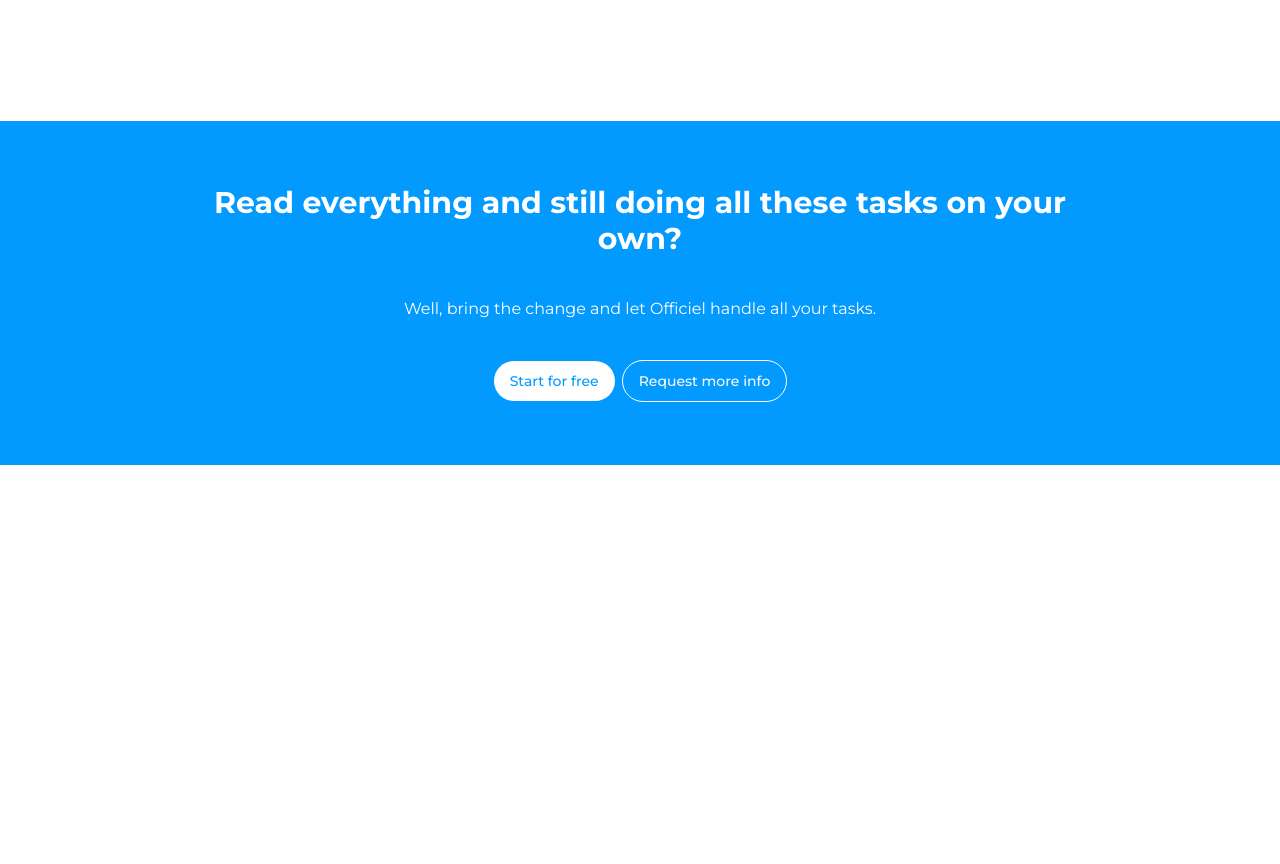
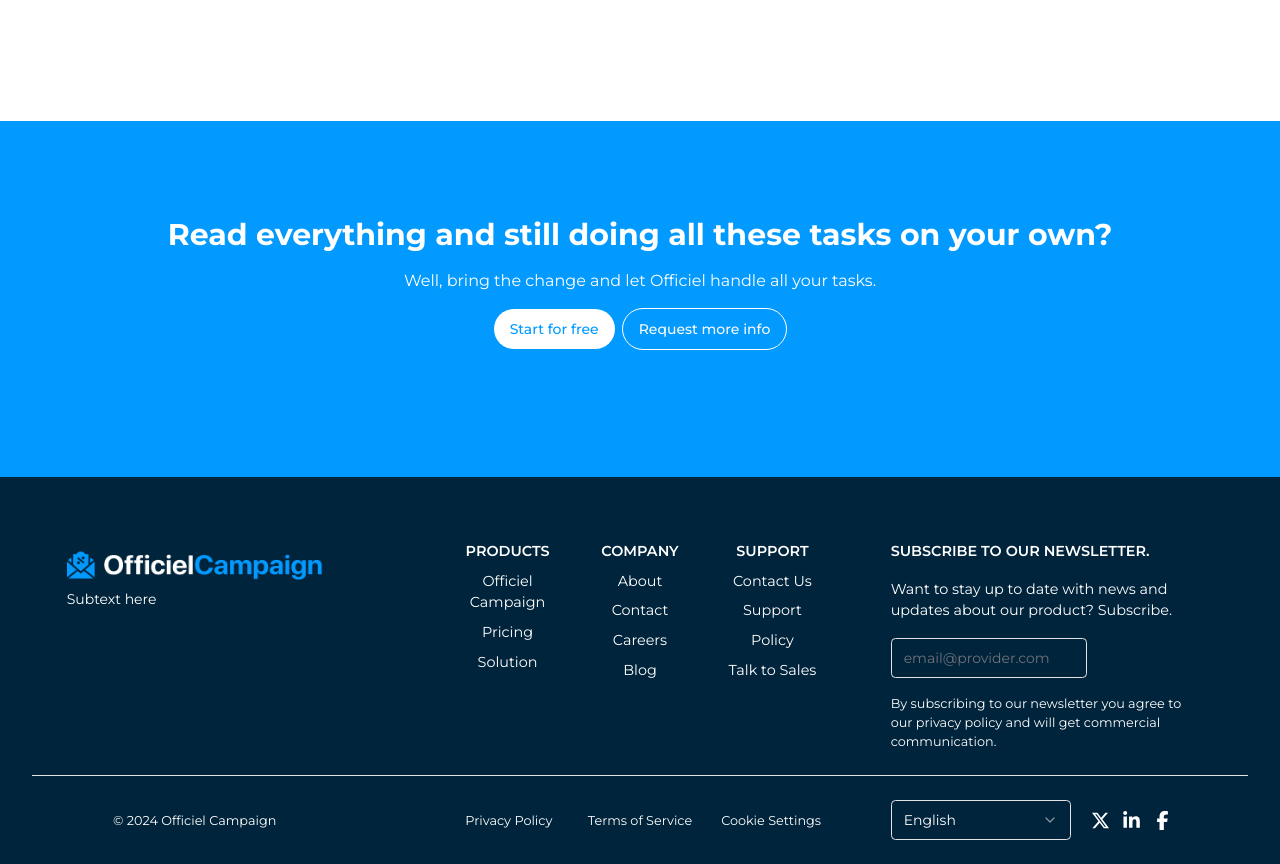
Before and after one commit to rutunjofficiel/campaigns, a Next.js app: page / in a window 1280 px wide. Shown: the part 4380-5244 px from the top of the page. Before the commit the page ends 4845 px from the top, so only its background shows below. Built offline with nearby package versions, Linux system fonts and the light colour scheme.

Commit message:
feat: add footer

```diff
--- a/app/page.js
+++ b/app/page.js
@@ -5,6 +5,7 @@
 import VideoSection from "@/components/(videoSection)/videoSection";
 import CtaBottom from "@/components/cta-bottom";
 import FeaturesChecklist from "@/components/featuresChecklist";
+import Footer from "@/components/footer";
 import Hero from "@/components/hero";
 import Navbar from "@/components/navbar";
 
@@ -25,8 +26,10 @@
         </div>
         <Benefits />
       </div>
-      <div className="relative mt-24 w-full bg-[#029AFF] py-16 ">
+      <div className="mt-24 flex w-full flex-col gap-8 bg-[#029AFF]">
         <CtaBottom />
+
+        <Footer />
       </div>
     </div>
   );
--- a/components/cta-bottom.jsx
+++ b/components/cta-bottom.jsx
@@ -2,9 +2,9 @@
 
 export default function CtaBottom() {
   return (
-    <section className="container flex max-w-[64rem] flex-col items-center gap-10 text-center text-white">
+    <section className="container flex max-w-[64rem] flex-col items-center gap-10 py-24 text-center text-white">
       <div className="sm:gap-8 flex flex-col items-center justify-center gap-12">
-        <div className="sm:gap-4 container flex max-w-[64rem] flex-col items-center gap-10   text-center">
+        <div className=" lg:gap-10   flex max-w-[64rem] flex-col items-center gap-4   text-center">
           <h1 className="text-3xl font-bold">
             Read everything and still doing all these tasks on your own?
           </h1>
--- /dev/null
+++ b/components/footer.jsx
@@ -0,0 +1,119 @@
+import Image from "next/image";
+import Link from "next/link";
+import logo from "../public/images/logo.png";
+import { FaXTwitter, FaFacebookF, FaLinkedinIn } from "react-icons/fa6";
+
+import { Input } from "./ui/input";
+import { Separator } from "./ui/separator";
+import {
+  Select,
+  SelectContent,
+  SelectGroup,
+  SelectItem,
+  SelectLabel,
+  SelectTrigger,
+  SelectValue,
+} from "@/components/ui/select";
+export default function Footer() {
+  return (
+    <footer className="bg-[#00243B] py-16 pb-6">
+      <div className="m-auto flex flex-col gap-6">
+        <div className=" grid grid-cols-1 gap-14 text-center md:grid-cols-3">
+          <div className="mx-auto flex  flex-col items-center md:block">
+            <div className="lg:m-0 relative  h-12 w-64">
+              <Image
+                fill={true}
+                quality={100}
+                style={{
+                  objectFit: "contain",
+                }}
+                sizes="(max-width: 768px) 60vw, (max-width: 1200px) 40vw, 33vw"
+                src={logo}
+                alt="logo"
+              />
+            </div>
+            <p className=" w-fit text-[14px] text-white">Subtext here</p>
+          </div>
+          <div className="grid grid-cols-2 gap-2 md:grid-cols-3">
+            <div className="flex flex-col gap-2 text-[0.9rem] text-white">
+              <h1 className=" font-semibold uppercase">Products</h1>
+              <Link className="" href="#">
+                Officiel Campaign
+              </Link>
+              <Link className="" href="#">
+                Pricing
+              </Link>
+              <Link className="" href="#">
+                Solution
+              </Link>
+            </div>
+            <div className="flex flex-col gap-2 text-[0.9rem] text-white">
+              <h1 className=" font-semibold uppercase">Company</h1>
+              <Link href="#">About</Link>
+              <Link href="#">Contact</Link>
+              <Link href="#">Careers</Link>
+              <Link href="#">Blog</Link>
+            </div>
+            <div className="col-span-2 flex flex-col gap-2 text-[0.9rem] text-white md:col-span-1">
+              <h1 className=" font-semibold uppercase">Support</h1>
+              <Link href="#">Contact Us</Link>
+              <Link href="#">Support</Link>
+              <Link href="#">Policy</Link>
+              <Link href="#">Talk to Sales</Link>
+            </div>
+          </div>
+          <div className="flex flex-col gap-4 text-[0.9rem] text-white md:w-[80%]  md:items-start md:text-start">
+            <h1 className=" font-semibold uppercase">
+              Subscribe to our newsletter.
+            </h1>
+            <p>
+              Want to stay up to date with news and updates about our product?
+              Subscribe.
+            </p>
+            <div>
+              <Input
+                className="m-auto w-fit bg-transparent "
+                placeholder="email@provider.com"
+              />
+            </div>
+            <p className="text-[0.8rem]">
+              By subscribing to our newsletter you agree to our privacy policy
+              and will get commercial communication.
+            </p>
+          </div>
+        </div>
+        <Separator className="m-auto w-[95%]" />
+        <div className="grid grid-cols-1 items-center gap-14 text-center text-[0.8rem] text-white md:grid-cols-3">
+          <p>© 2024 Officiel Campaign</p>
+
+          <div className="grid grid-cols-2 gap-1 md:grid-cols-3">
+            <p>Privacy Policy</p>
+            <p>Terms of Service</p>
+            <p>Cookie Settings</p>
+          </div>
+          <div className=" flex flex-row items-center gap-5">
+            <Select defaultValue="english" className="bg-transparent">
+              <SelectTrigger className="w-[180px]">
+                <SelectValue placeholder="Select a fruit" />
+              </SelectTrigger>
+              <SelectContent>
+                <SelectGroup>
+                  <SelectItem value="english">English</SelectItem>
+                  <SelectItem value="hindi">Hindi</SelectItem>
+                  <SelectItem value="arabic">Arabic</SelectItem>
+                  <SelectItem value="german">German</SelectItem>
+                  <SelectItem value="spanish">Spanish</SelectItem>
+                </SelectGroup>
+              </SelectContent>
+            </Select>
+            <div className="flex flex-row items-end gap-3">
+              <FaXTwitter size={19} />
+              <FaLinkedinIn size={19} />
+              <FaFacebookF size={19} />
+            </div>
+          </div>
+        </div>
+      </div>
+    </footer>
+  );
+}
--- a/components/navbar.jsx
+++ b/components/navbar.jsx
@@ -10,7 +10,7 @@
   return (
     <header>
       <nav
-        className={`${navHidden ? "rounded-[2rem]" : "rounded-[2rem]"} lg:px-4 lg:py-4 lg:mt-4 m-auto mt-2 flex w-[85%] flex-col items-center justify-between rounded-full bg-[#00243B] px-4 text-lg text-gray-700 md:max-w-[64rem] md:flex-row md:justify-between md:gap-3 `}
+        className={`${navHidden ? "rounded-[2rem]" : "rounded-[2rem]"} lg:px-4 lg:py-4 lg:mt-4 m-auto mt-2 flex w-[85%] flex-col items-center justify-between rounded-full bg-[#00243B] px-4 text-lg text-gray-700 md:max-w-[64rem] md:flex-row md:justify-between md:gap-3`}
       >
         <div className="flex w-full flex-row items-center justify-between md:w-fit">
           <Link href="#">
--- /dev/null
+++ b/components/ui/select.jsx
@@ -0,0 +1,149 @@
+"use client";
+
+import * as React from "react";
+import * as SelectPrimitive from "@radix-ui/react-select";
+import { Check, ChevronDown, ChevronUp } from "lucide-react";
+
+import { cn } from "@/lib/utils";
+
+const Select = SelectPrimitive.Root;
+
+const SelectGroup = SelectPrimitive.Group;
+
+const SelectValue = SelectPrimitive.Value;
+
+const SelectTrigger = React.forwardRef(
+  ({ className, children, ...props }, ref) => (
+    <SelectPrimitive.Trigger
+      ref={ref}
+      className={cn(
+        "flex h-10 w-full items-center justify-between rounded-md border border-input   px-3 py-2 text-sm ring-offset-background placeholder:text-muted-foreground focus:outline-none focus:ring-2 focus:ring-ring focus:ring-offset-2 disabled:cursor-not-allowed disabled:opacity-50 [&>span]:line-clamp-1",
+        className,
+      )}
+      {...props}
+    >
+      {children}
+      <SelectPrimitive.Icon asChild>
+        <ChevronDown className="h-4 w-4 opacity-50" />
+      </SelectPrimitive.Icon>
+    </SelectPrimitive.Trigger>
+  ),
+);
+SelectTrigger.displayName = SelectPrimitive.Trigger.displayName;
+
+const SelectScrollUpButton = React.forwardRef(
+  ({ className, ...props }, ref) => (
+    <SelectPrimitive.ScrollUpButton
+      ref={ref}
+      className={cn(
+        "flex cursor-default items-center justify-center py-1",
+        className,
+      )}
+      {...props}
+    >
+      <ChevronUp className="h-4 w-4" />
+    </SelectPrimitive.ScrollUpButton>
+  ),
+);
+SelectScrollUpButton.displayName = SelectPrimitive.ScrollUpButton.displayName;
+
+const SelectScrollDownButton = React.forwardRef(
+  ({ className, ...props }, ref) => (
+    <SelectPrimitive.ScrollDownButton
+      ref={ref}
+      className={cn(
+        "flex cursor-default items-center justify-center py-1",
+        className,
+      )}
+      {...props}
+    >
+      <ChevronDown className="h-4 w-4" />
+    </SelectPrimitive.ScrollDownButton>
+  ),
+);
+SelectScrollDownButton.displayName =
+  SelectPrimitive.ScrollDownButton.displayName;
+
+const SelectContent = React.forwardRef(
+  ({ className, children, position = "popper", ...props }, ref) => (
+    <SelectPrimitive.Portal>
+      <SelectPrimitive.Content
+        ref={ref}
+        className={cn(
+          "relative  z-50 max-h-96 min-w-[8rem] overflow-hidden rounded-md border  bg-white    shadow-md data-[state=open]:animate-in data-[state=closed]:animate-out data-[state=closed]:fade-out-0 data-[state=open]:fade-in-0 data-[state=closed]:zoom-out-95 data-[state=open]:zoom-in-95 data-[side=bottom]:slide-in-from-top-2 data-[side=left]:slide-in-from-right-2 data-[side=right]:slide-in-from-left-2 data-[side=top]:slide-in-from-bottom-2",
+          position === "popper" &&
+            "data-[side=bottom]:translate-y-1 data-[side=left]:-translate-x-1 data-[side=right]:translate-x-1 data-[side=top]:-translate-y-1",
+          className,
+        )}
+        position={position}
+        {...props}
+      >
+        <SelectScrollUpButton />
+        <SelectPrimitive.Viewport
+          className={cn(
+            "p-1",
+            position === "popper" &&
+              "h-[var(--radix-select-trigger-height)] w-full min-w-[var(--radix-select-trigger-width)]",
+          )}
+        >
+          {children}
+        </SelectPrimitive.Viewport>
+        <SelectScrollDownButton />
+      </SelectPrimitive.Content>
+    </SelectPrimitive.Portal>
+  ),
+);
+SelectContent.displayName = SelectPrimitive.Content.displayName;
+
+const SelectLabel = React.forwardRef(({ className, ...props }, ref) => (
+  <SelectPrimitive.Label
+    ref={ref}
+    className={cn("py-1.5 pl-8 pr-2 text-sm font-semibold", className)}
+    {...props}
+  />
+));
+SelectLabel.displayName = SelectPrimitive.Label.displayName;
+
+const SelectItem = React.forwardRef(
+  ({ className, children, ...props }, ref) => (
+    <SelectPrimitive.Item
+      ref={ref}
+      className={cn(
+        "relative flex w-full cursor-default select-none items-center rounded-sm py-1.5 pl-8 pr-2 text-sm   outline-none    data-[disabled]:pointer-events-none data-[disabled]:opacity-50",
+        className,
+      )}
+      {...props}
+    >
+      <span className="absolute left-2 flex h-3.5 w-3.5 items-center justify-center">
+        <SelectPrimitive.ItemIndicator>
+          <Check className="h-4 w-4" />
+        </SelectPrimitive.ItemIndicator>
+      </span>
+
+      <SelectPrimitive.ItemText>{children}</SelectPrimitive.ItemText>
+    </SelectPrimitive.Item>
+  ),
+);
+SelectItem.displayName = SelectPrimitive.Item.displayName;
+
+const SelectSeparator = React.forwardRef(({ className, ...props }, ref) => (
+  <SelectPrimitive.Separator
+    ref={ref}
+    className={cn("-mx-1 my-1 h-px bg-muted", className)}
+    {...props}
+  />
+));
+SelectSeparator.displayName = SelectPrimitive.Separator.displayName;
+
+export {
+  Select,
+  SelectGroup,
+  SelectValue,
+  SelectTrigger,
+  SelectContent,
+  SelectLabel,
+  SelectItem,
+  SelectSeparator,
+  SelectScrollUpButton,
+  SelectScrollDownButton,
+};
--- a/package.json
+++ b/package.json
@@ -10,6 +10,7 @@
   },
   "dependencies": {
     "@radix-ui/react-dialog": "^1.0.5",
+    "@radix-ui/react-select": "^2.0.0",
     "@radix-ui/react-separator": "^1.0.3",
     "@radix-ui/react-slot": "^1.0.2",
     "class-variance-authority": "^0.7.0",
```
Also changed, not shown: 1 other file (tests, documents, lock files or other folders).
